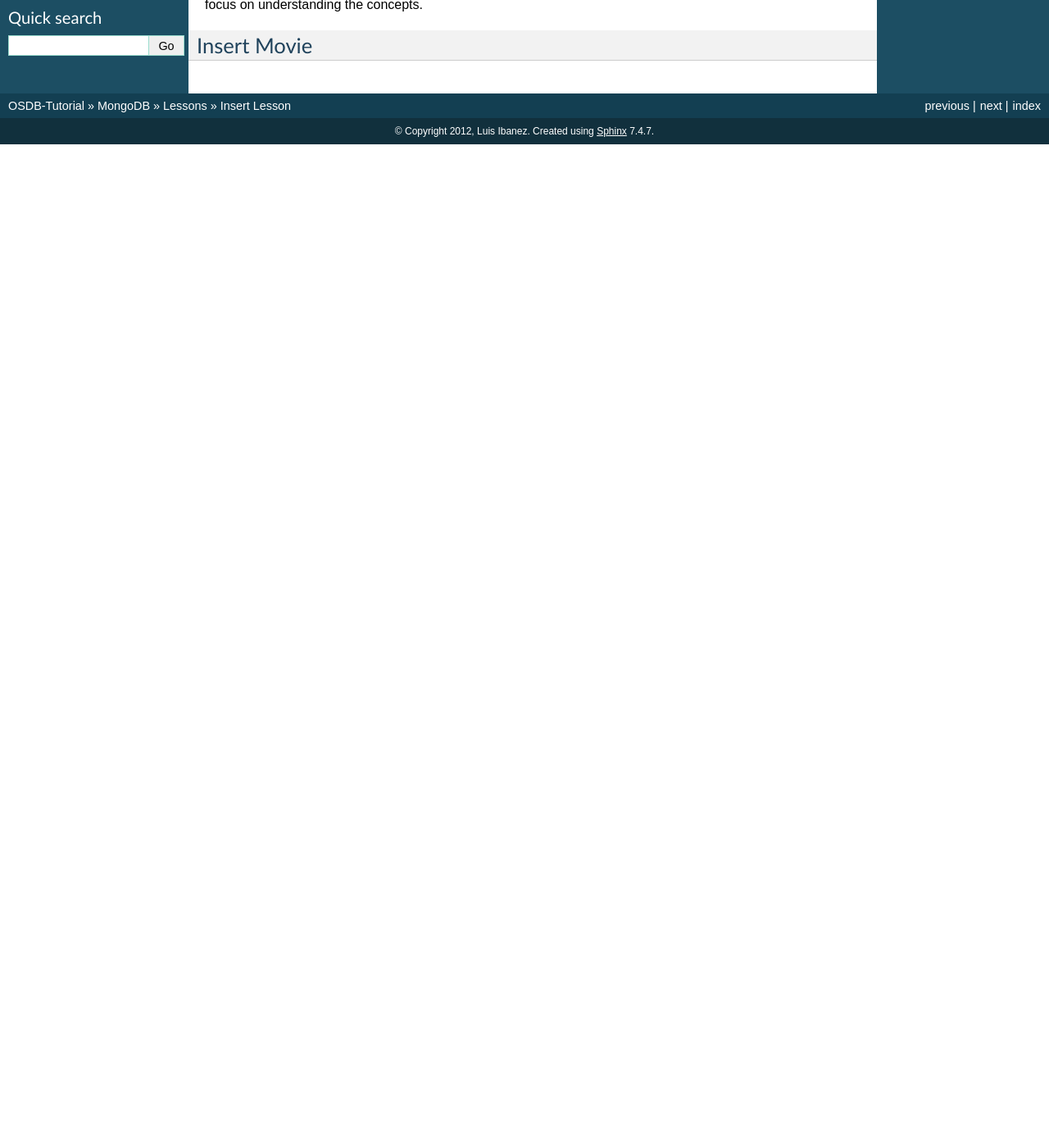
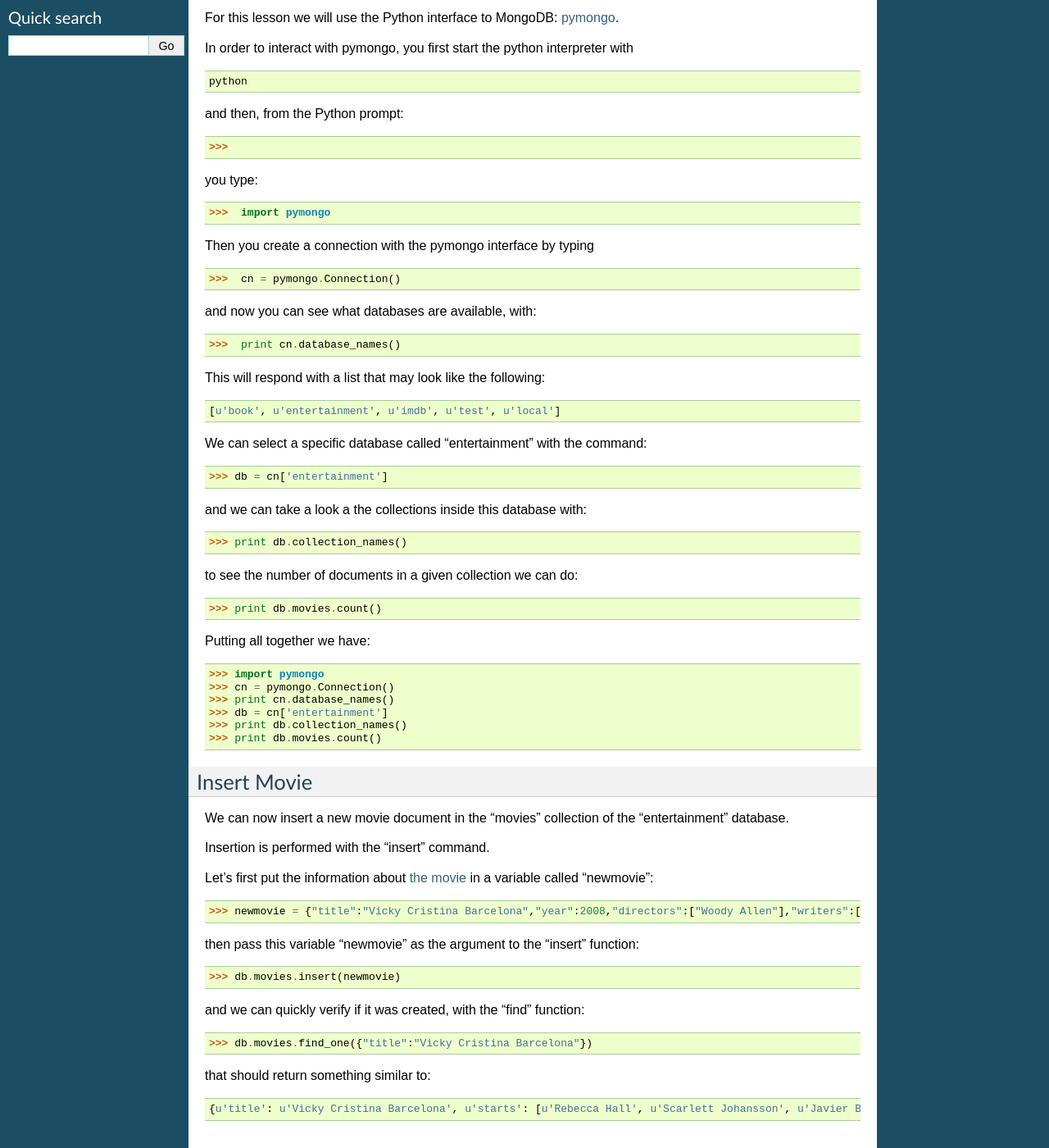
Before and after one commit to luisibanez/open-source-databases-tutorial, a Sphinx documentation site: the page built from source/MongoDB/LessonInsert.rst, in a window 1280 px wide and 1400 px high, scrolled down 289 px. Shown: the whole window at 82% size. Built offline with Sphinx 7.4.7, drawn with Linux system fonts in a browser that asks for light colours; before the commit the page ends 900 px from its top, so only the background shows below that.

Commit message:
Adding instructions on insertion with pymongo.

```diff
--- a/source/MongoDB/LessonInsert.rst
+++ b/source/MongoDB/LessonInsert.rst
@@ -8,9 +8,109 @@ This lesson expects that you read first the sections
 
 * Overview
 * Data Model
-* Update
 
 The hands-on activity is expected to be done in this Lesson. Therefore, as you read the sections above, simply focus on understanding the concepts.
 
+For this lesson we will use the Python interface to MongoDB: `pymongo`_.
+
+In order to interact with pymongo, you first start the python interpreter with
+
+::
+
+    python
+
+and then, from the Python prompt:
+
+::
+
+   >>>
+
+
+you type:
+
+::
+
+    >>>  import pymongo
+
+Then you create a connection with the pymongo interface by typing
+
+::
+
+    >>>  cn = pymongo.Connection()
+
+and now you can see what databases are available, with:
+
+::
+
+    >>>  print cn.database_names()
+
+This will respond with a list that may look like the following:
+
+::
+
+   [u'book', u'entertainment', u'imdb', u'test', u'local']
+
+
+We can select a specific database called "entertainment" with the command:
+
+::
+
+   >>> db = cn['entertainment']
+
+and we can take a look a the collections inside this database with:
+
+::
+
+   >>> print db.collection_names()
+
+to see the number of documents in a given collection we can do:
+
+::
+
+   >>> print db.movies.count()
+
+Putting all together we have:
+
+::
+
+  >>> import pymongo
+  >>> cn = pymongo.Connection()
+  >>> print cn.database_names()
+  >>> db = cn['entertainment']
+  >>> print db.collection_names()
+  >>> print db.movies.count()
+
+
 Insert Movie
 ------------
+
+We can now insert a new movie document in the "movies" collection of the "entertainment" database.
+
+Insertion is performed with the "insert" command.
+
+Let's first put the information about `the movie`_ in a variable called "newmovie":
+
+::
+
+  >>> newmovie = {"title":"Vicky Cristina Barcelona","year":2008,"directors":["Woody Allen"],"writers":["Woody Allen"],"starts":["Rebecca Hall","Scarlett Johansson","Javier Bardem"]}
+
+then pass this variable "newmovie" as the argument to the "insert" function:
+
+::
+
+  >>> db.movies.insert(newmovie)
+
+and we can quickly verify if it was created, with the "find" function:
+
+::
+
+  >>> db.movies.find_one({"title":"Vicky Cristina Barcelona"})
+
+that should return something similar to:
+
+::
+
+  {u'title': u'Vicky Cristina Barcelona', u'starts': [u'Rebecca Hall', u'Scarlett Johansson', u'Javier Bardem'], u'directors': [u'Woody Allen'], u'writers': [u'Woody Allen'], u'year': 2008, u'_id': ObjectId('50bba5f19171830ef0000000')}
+
+.. _the movie: http://www.imdb.com/title/tt0497465/
+.. _pymongo: http://api.mongodb.org/python/current/#
```
